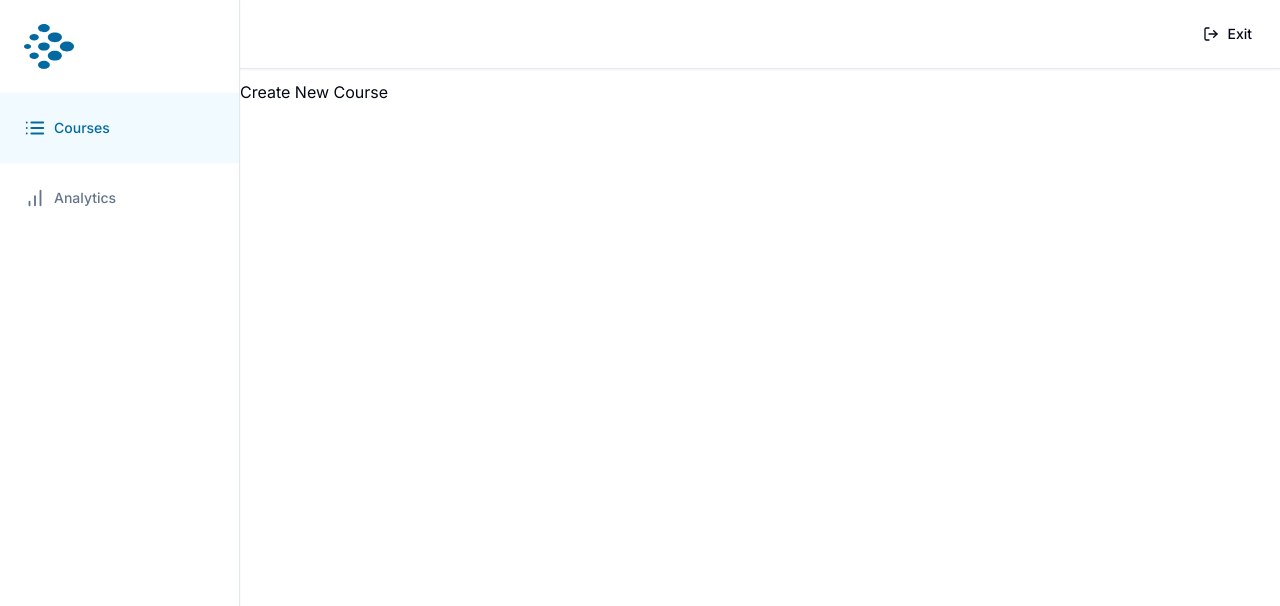
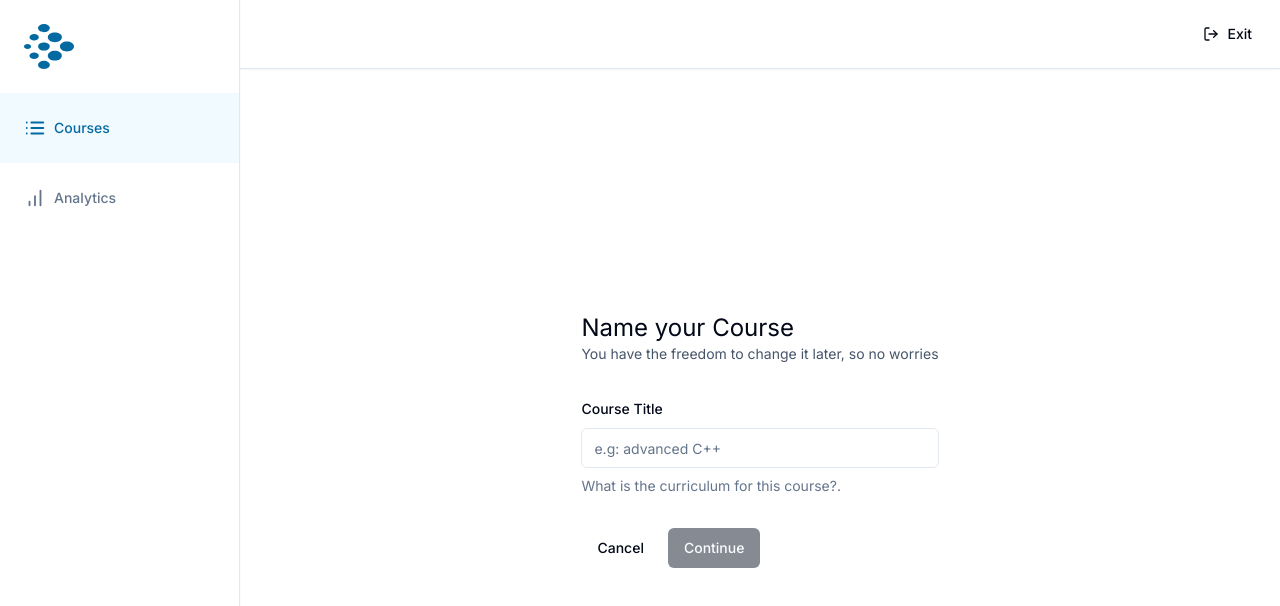
Before and after one commit to Charlesntwari/LMS-platform, a Next.js app in the folder lms-platform/: page /teacher/courses/create in a window 1280 px wide. Shown: the top 606 px of the page. Built offline with nearby package versions, Linux system fonts and the light colour scheme.

Commit message:
added on create course design

```diff
--- a/lms-platform/app/(dashbord)/(routes)/teacher/courses/create/page.tsx
+++ b/lms-platform/app/(dashbord)/(routes)/teacher/courses/create/page.tsx
@@ -1,11 +1,96 @@
 "use client"
 
+
+import { useForm } from "react-hook-form"
+import * as z from "zod"
+import axios from "axios"
+import { zodResolver } from "@hookform/resolvers/zod"
+import { useRouter } from "next/navigation"
+import Link from "next/link"
+import { Button } from "@/components/ui/button"
+import {
+  Form,
+  FormControl,
+  FormDescription,
+  FormField,
+  FormItem,
+  FormLabel,
+  FormMessage,
+} from "@/components/ui/form"
+import { Input } from "@/components/ui/input"
+
+const formSchema = z.object({
+  title: z.string().min(1, {
+    message: "Title is required please!.",
+  }),
+})
+
 const CreatePage = () => {
-    return (
+    const router = useRouter()
+    const form = useForm<z.infer<typeof formSchema>>({
+        resolver: zodResolver(formSchema),
+        defaultValues: {
+            title: "",
+        },
+    })
+
+  const { isSubmitting, isValid } = form.formState
+  const onSubmit = async ( values: z.infer <typeof formSchema>) => {
+    try{
+       const response = await axios.post("api/course", values)
+       router.push(`/teacher/courses/${response.data.id}`)
+    }
+
+    catch{
+       console.log ("something went wrong")
+    }
+  }
+
+  return (
+    <div className="max-w-5xl mx-auto flex md:items-center md:justify-center h-full p-6">
         <div>
-            Create New Course
+            <h1 className="text-2xl">Name your Course</h1>
+            <p className="text-sm text-slate-600">You have the freedom to change it later, so no worries</p>
+
+            <Form {...form}>
+                <form onSubmit={form.handleSubmit(onSubmit)} className="space-y-8 mt-8">
+                    <FormField
+                        control={form.control}
+                        name="title"
+                        render={({ field }) => (
+                            <FormItem>
+                            <FormLabel>Course Title</FormLabel>
+                            <FormControl>
+                                <Input
+                                disabled= {isSubmitting}
+                                placeholder="e.g: advanced C++" {...field} />
+                            </FormControl>
+                            <FormDescription>
+                            What is the curriculum for this course?.
+                            </FormDescription>
+                            <FormMessage />
+                            </FormItem>
+                        )}
+                    />
+                    <div className="flex items-center gap-x-2">
+                        <Link href="/">
+                            <Button type="button" variant="ghost">
+                                Cancel
+                            </Button>
+                        </Link>
+                        <Link href="/">
+                            <Button
+                            type="submit"
+                            disabled={!isValid || isSubmitting}>
+                                Continue
+                            </Button>
+                        </Link>
+                    </div>
+                </form>
+            </Form>
         </div>
-     );
+    </div>
+  )
 }
 
 export default CreatePage;
--- /dev/null
+++ b/lms-platform/components/ui/form.tsx
@@ -0,0 +1,176 @@
+import * as React from "react"
+import * as LabelPrimitive from "@radix-ui/react-label"
+import { Slot } from "@radix-ui/react-slot"
+import {
+  Controller,
+  ControllerProps,
+  FieldPath,
+  FieldValues,
+  FormProvider,
+  useFormContext,
+} from "react-hook-form"
+
+import { cn } from "@/lib/utils"
+import { Label } from "@/components/ui/label"
+
+const Form = FormProvider
+
+type FormFieldContextValue<
+  TFieldValues extends FieldValues = FieldValues,
+  TName extends FieldPath<TFieldValues> = FieldPath<TFieldValues>
+> = {
+  name: TName
+}
+
+const FormFieldContext = React.createContext<FormFieldContextValue>(
+  {} as FormFieldContextValue
+)
+
+const FormField = <
+  TFieldValues extends FieldValues = FieldValues,
+  TName extends FieldPath<TFieldValues> = FieldPath<TFieldValues>
+>({
+  ...props
+}: ControllerProps<TFieldValues, TName>) => {
+  return (
+    <FormFieldContext.Provider value={{ name: props.name }}>
+      <Controller {...props} />
+    </FormFieldContext.Provider>
+  )
+}
+
+const useFormField = () => {
+  const fieldContext = React.useContext(FormFieldContext)
+  const itemContext = React.useContext(FormItemContext)
+  const { getFieldState, formState } = useFormContext()
+
+  const fieldState = getFieldState(fieldContext.name, formState)
+
+  if (!fieldContext) {
+    throw new Error("useFormField should be used within <FormField>")
+  }
+
+  const { id } = itemContext
+
+  return {
+    id,
+    name: fieldContext.name,
+    formItemId: `${id}-form-item`,
+    formDescriptionId: `${id}-form-item-description`,
+    formMessageId: `${id}-form-item-message`,
+    ...fieldState,
+  }
+}
+
+type FormItemContextValue = {
+  id: string
+}
+
+const FormItemContext = React.createContext<FormItemContextValue>(
+  {} as FormItemContextValue
+)
+
+const FormItem = React.forwardRef<
+  HTMLDivElement,
+  React.HTMLAttributes<HTMLDivElement>
+>(({ className, ...props }, ref) => {
+  const id = React.useId()
+
+  return (
+    <FormItemContext.Provider value={{ id }}>
+      <div ref={ref} className={cn("space-y-2", className)} {...props} />
+    </FormItemContext.Provider>
+  )
+})
+FormItem.displayName = "FormItem"
+
+const FormLabel = React.forwardRef<
+  React.ElementRef<typeof LabelPrimitive.Root>,
+  React.ComponentPropsWithoutRef<typeof LabelPrimitive.Root>
+>(({ className, ...props }, ref) => {
+  const { error, formItemId } = useFormField()
+
+  return (
+    <Label
+      ref={ref}
+      className={cn(error && "text-destructive", className)}
+      htmlFor={formItemId}
+      {...props}
+    />
+  )
+})
+FormLabel.displayName = "FormLabel"
+
+const FormControl = React.forwardRef<
+  React.ElementRef<typeof Slot>,
+  React.ComponentPropsWithoutRef<typeof Slot>
+>(({ ...props }, ref) => {
+  const { error, formItemId, formDescriptionId, formMessageId } = useFormField()
+
+  return (
+    <Slot
+      ref={ref}
+      id={formItemId}
+      aria-describedby={
+        !error
+          ? `${formDescriptionId}`
+          : `${formDescriptionId} ${formMessageId}`
+      }
+      aria-invalid={!!error}
+      {...props}
+    />
+  )
+})
+FormControl.displayName = "FormControl"
+
+const FormDescription = React.forwardRef<
+  HTMLParagraphElement,
+  React.HTMLAttributes<HTMLParagraphElement>
+>(({ className, ...props }, ref) => {
+  const { formDescriptionId } = useFormField()
+
+  return (
+    <p
+      ref={ref}
+      id={formDescriptionId}
+      className={cn("text-sm text-muted-foreground", className)}
+      {...props}
+    />
+  )
+})
+FormDescription.displayName = "FormDescription"
+
+const FormMessage = React.forwardRef<
+  HTMLParagraphElement,
+  React.HTMLAttributes<HTMLParagraphElement>
+>(({ className, children, ...props }, ref) => {
+  const { error, formMessageId } = useFormField()
+  const body = error ? String(error?.message) : children
+
+  if (!body) {
+    return null
+  }
+
+  return (
+    <p
+      ref={ref}
+      id={formMessageId}
+      className={cn("text-sm font-medium text-destructive", className)}
+      {...props}
+    >
+      {body}
+    </p>
+  )
+})
+FormMessage.displayName = "FormMessage"
+
+export {
+  useFormField,
+  Form,
+  FormItem,
+  FormLabel,
+  FormControl,
+  FormDescription,
+  FormMessage,
+  FormField,
+}
--- /dev/null
+++ b/lms-platform/components/ui/input.tsx
@@ -0,0 +1,25 @@
+import * as React from "react"
+
+import { cn } from "@/lib/utils"
+
+export interface InputProps
+  extends React.InputHTMLAttributes<HTMLInputElement> {}
+
+const Input = React.forwardRef<HTMLInputElement, InputProps>(
+  ({ className, type, ...props }, ref) => {
+    return (
+      <input
+        type={type}
+        className={cn(
+          "flex h-10 w-full rounded-md border border-input bg-background px-3 py-2 text-sm ring-offset-background file:border-0 file:bg-transparent file:text-sm file:font-medium placeholder:text-muted-foreground focus-visible:outline-none focus-visible:ring-2 focus-visible:ring-ring focus-visible:ring-offset-2 disabled:cursor-not-allowed disabled:opacity-50",
+          className
+        )}
+        ref={ref}
+        {...props}
+      />
+    )
+  }
+)
+Input.displayName = "Input"
+
+export { Input }
--- /dev/null
+++ b/lms-platform/components/ui/label.tsx
@@ -0,0 +1,26 @@
+"use client"
+
+import * as React from "react"
+import * as LabelPrimitive from "@radix-ui/react-label"
+import { cva, type VariantProps } from "class-variance-authority"
+
+import { cn } from "@/lib/utils"
+
+const labelVariants = cva(
+  "text-sm font-medium leading-none peer-disabled:cursor-not-allowed peer-disabled:opacity-70"
+)
+
+const Label = React.forwardRef<
+  React.ElementRef<typeof LabelPrimitive.Root>,
+  React.ComponentPropsWithoutRef<typeof LabelPrimitive.Root> &
+    VariantProps<typeof labelVariants>
+>(({ className, ...props }, ref) => (
+  <LabelPrimitive.Root
+    ref={ref}
+    className={cn(labelVariants(), className)}
+    {...props}
+  />
+))
+Label.displayName = LabelPrimitive.Root.displayName
+
+export { Label }
```
Also changed, not shown: lms-platform/package.json (+10 -1 lines), 2 other files (tests, documents, lock files or other folders).
